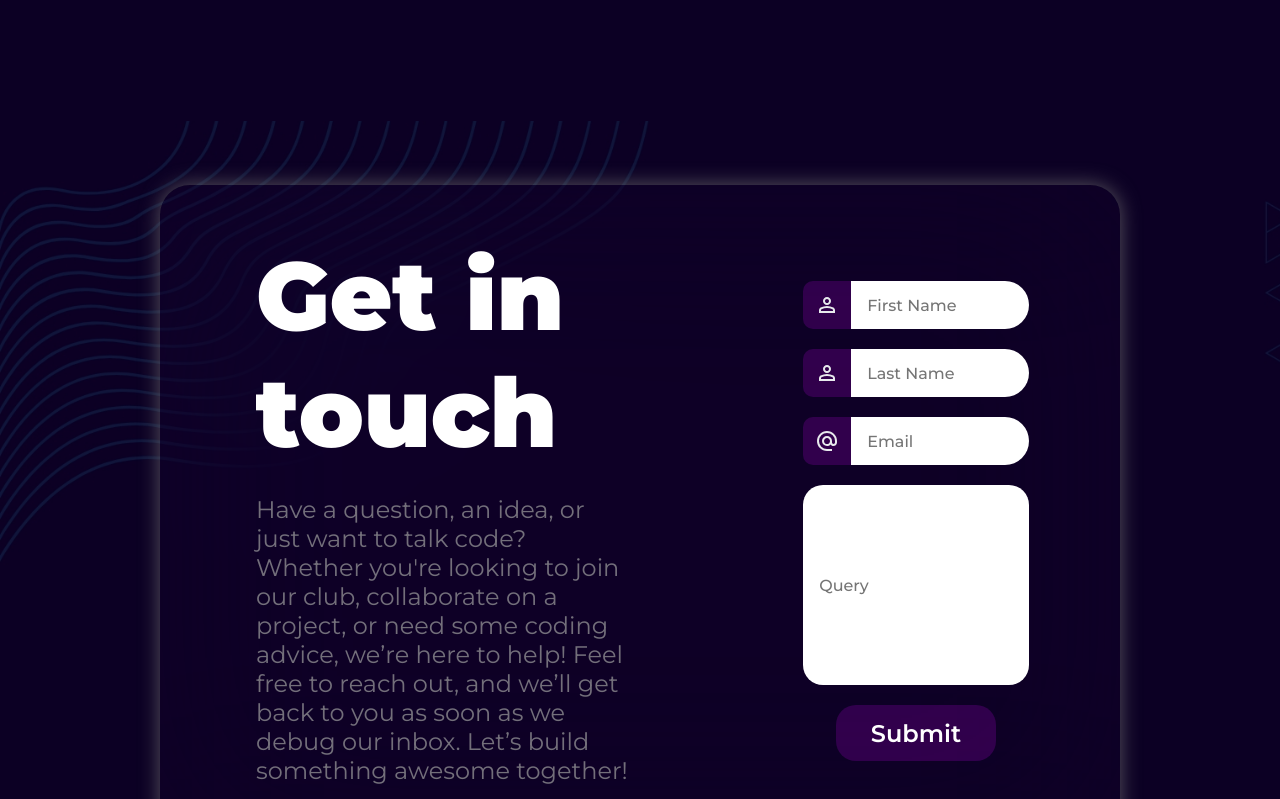
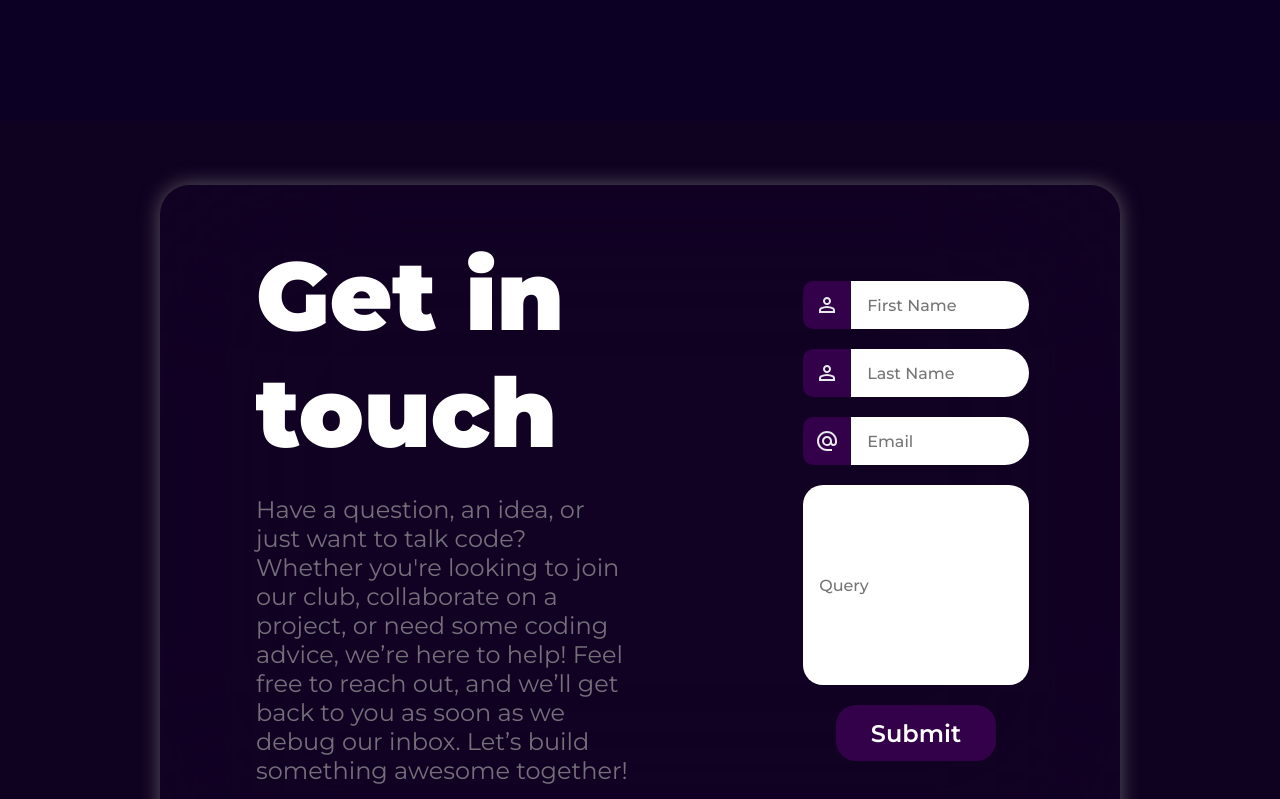
Before and after one commit to jysn7/Eduvos-Coding-Club-Hackathon-February-2025, a plain HTML site: page index.html in a window 1280 px wide. Shown: the part 4921-5720 px from the top of the page. Drawn offline with Linux system fonts and the light colour scheme.

Commit message:
Update contact-us.css

```diff
--- a/styles/contact-us.css
+++ b/styles/contact-us.css
@@ -1,5 +1,5 @@
 .page{
-    background: url(back1.jpg);
+    background-color: rgb(15, 2, 33);
     background-size: cover;
     padding-top: 8vmin;
     padding-bottom: 8vmin;
```
